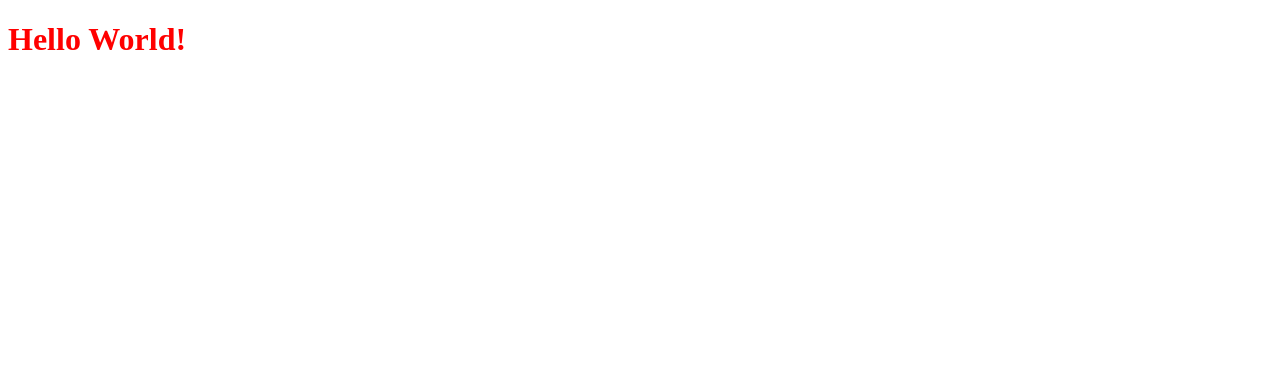
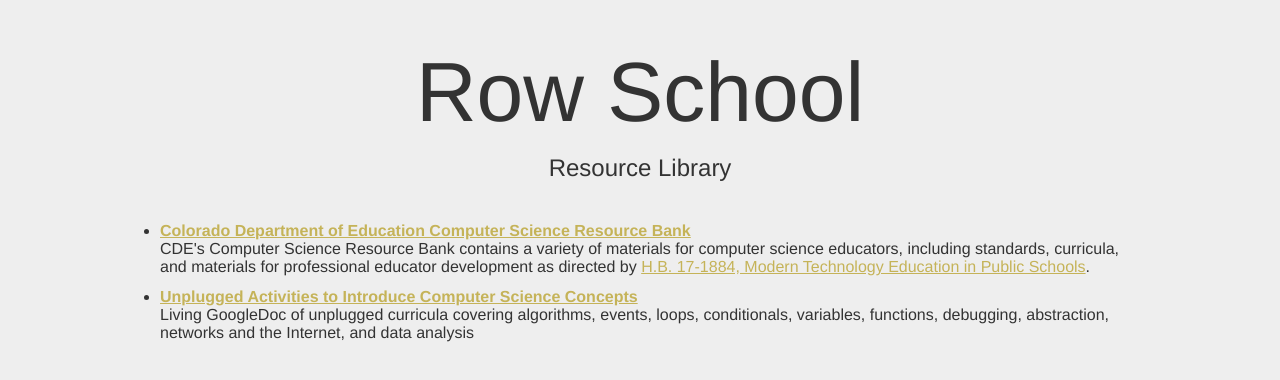
Before and after one commit to rowschool/resources, a Gatsby site: page / in a window 1280 px wide. Built offline with nearby package versions, Linux system fonts and the light colour scheme; Gatsby itself is replaced by a stand-in of ours.

Commit message:
Initial list

```diff
--- a/src/pages/AppContainer.js
+++ b/src/pages/AppContainer.js
@@ -6,7 +6,7 @@ import PropTypes from 'prop-types';
 const AppContainer = function(props) {
     return (
         <div>
-            <h1>Hello World!</h1>
+            <h1>Resource Library</h1>
         </div>
     );
 };
--- a/src/pages/index.js
+++ b/src/pages/index.js
@@ -6,12 +6,34 @@ import { BrowserRouter as Router } from 'react-router-dom';
 
 import AppContainer from './AppContainer';
 
-const IndexPage = () => {
-  return (
-    <div>
-        <AppContainer />
+const IndexPage = () => (
+    <div className="content-container">
+        <div className="header-text">
+            <h1 className="header-text-logo">Row School</h1>
+            <h3 className="header-text-description">Resource Library</h3>
+        </div>
+
+        <ul className="resource-list">
+            <li>
+                <strong>
+                    <a rel="noopener noreferrer" target="_blank" href="https://www.cde.state.co.us/computerscience/computer-science-resource-bank">
+                        Colorado Department of Education Computer Science Resource Bank
+                    </a>
+                </strong>
+                <br />
+                CDE's Computer Science Resource Bank contains a variety of materials for computer science educators, including standards, curricula, and materials for professional educator development as directed by <a href="https://leg.colorado.gov/bills/hb17-1184" target="_blank" rel="noopener noreferrer">H.B. 17-1884, Modern Technology Education in Public Schools</a>.
+            </li>
+            <li>
+                <strong>
+                    <a rel="noopener noreferrer" target="_blank" href="https://docs.google.com/spreadsheets/d/14Wuv4FWMGHhLwcmuzVMNc_6gnguNT4TQonkC5SSIAOU/edit#gid=0">
+                        Unplugged Activities to Introduce Computer Science Concepts
+                    </a>
+                </strong>
+                <br />
+                Living GoogleDoc of unplugged curricula covering algorithms, events, loops, conditionals, variables, functions, debugging, abstraction, networks and the Internet, and data analysis
+            </li>
+        </ul>
     </div>
-  )
-}
+);
 
 export default IndexPage;
--- a/src/styles/index.scss
+++ b/src/styles/index.scss
@@ -1,3 +1,76 @@
-h1 {
-    color: red;
+@import "variables.scss";
+
+html {
+    background-color: $backgroundColor;
+    font-family: "Arial Light", "Helvetica Neue", sans-serif;
 }
+
+body {
+    margin: 0;
+}
+
+// All header attrs in the app need their own custom styling.
+h1, h2, h3, h4, h5, h6 {
+    font-weight: normal;
+    font-size: 1em;
+    -webkit-margin-before: 0;
+    -webkit-margin-after: 0;
+}
+
+p {
+    -webkit-margin-before: 0;
+    -webkit-margin-after: 0;
+}
+
+pre {
+    white-space: pre-wrap;
+}
+
+ul {
+    -webkit-margin-before: 0;
+    -webkit-margin-after: 0;
+    -webkit-margin-start: 0;
+    -webkit-margin-end: 0px;
+    -webkit-padding-start: 0;
+}
+
+li {
+    margin-bottom: 12px;
+}
+
+a {
+    color: $brandColorSecondary;
+    // text-decoration: none;
+
+    &:visited {
+        color: $brandColorSecondary;
+    }
+}
+
+.content-container {
+    width: 75%;
+    margin: 50px auto 100px;
+    color: $textColor;
+}
+
+.header-text {
+    text-align: center;
+    font-weight: 400;
+}
+
+.header-text-logo {
+    font-size: 84px;
+    font-weight: 200;
+    line-height: 1;
+    margin: 20px 0;
+}
+
+.header-text-description {
+    font-size: 24px;
+    font-weight: 200;
+    margin: 0;
+}
+
+.resource-list {
+    margin-top: 40px;
+}
--- /dev/null
+++ b/src/styles/variables.scss
@@ -0,0 +1,15 @@
+// Colors
+$brandColorPrimary: #862222; // red
+$brandColorSecondary: #C5B358; // yellow
+$textColor: #333;
+$backgroundColor: #eee;
+$hoverTileBackgroundColor: #ddd;
+$hoverTileForegroundColor: #CA2222; // lighter red
+$boxShadowColor: #444;
+$borderColor: $brandColorPrimary;
+
+// Responsiveness
+$screen-phone: 480px;
+$screen-tablet: 768px;
+$screen-desktop: 992px;
+$screen-desktop-large: 1200px;
```
Also changed, not shown: 1 other file.
